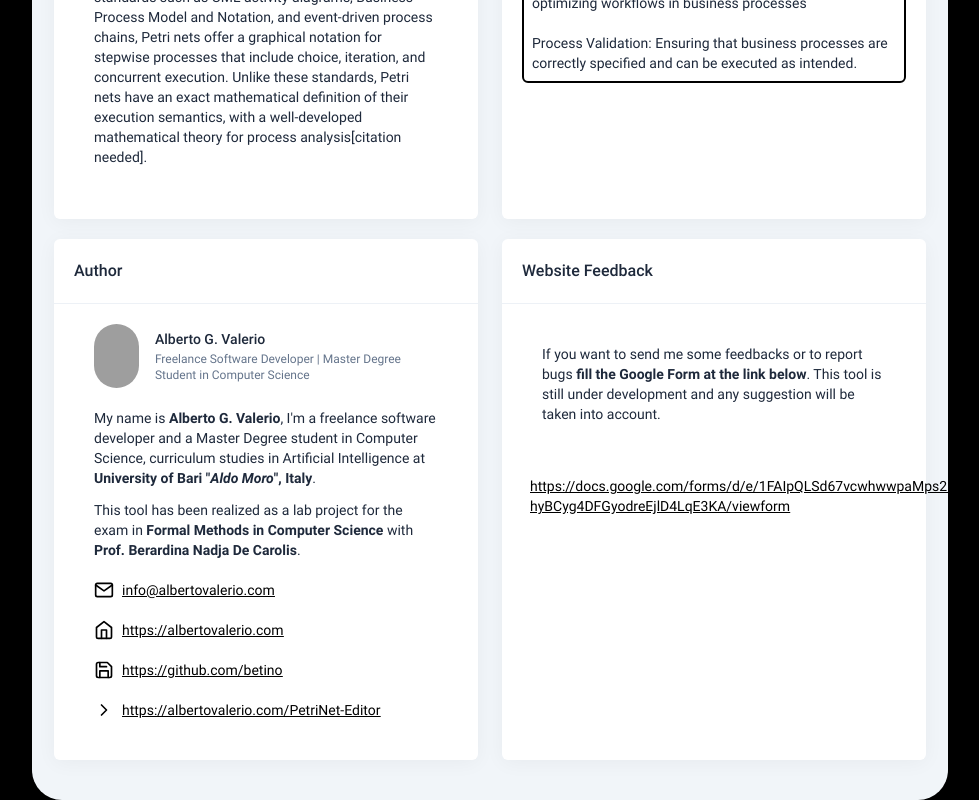
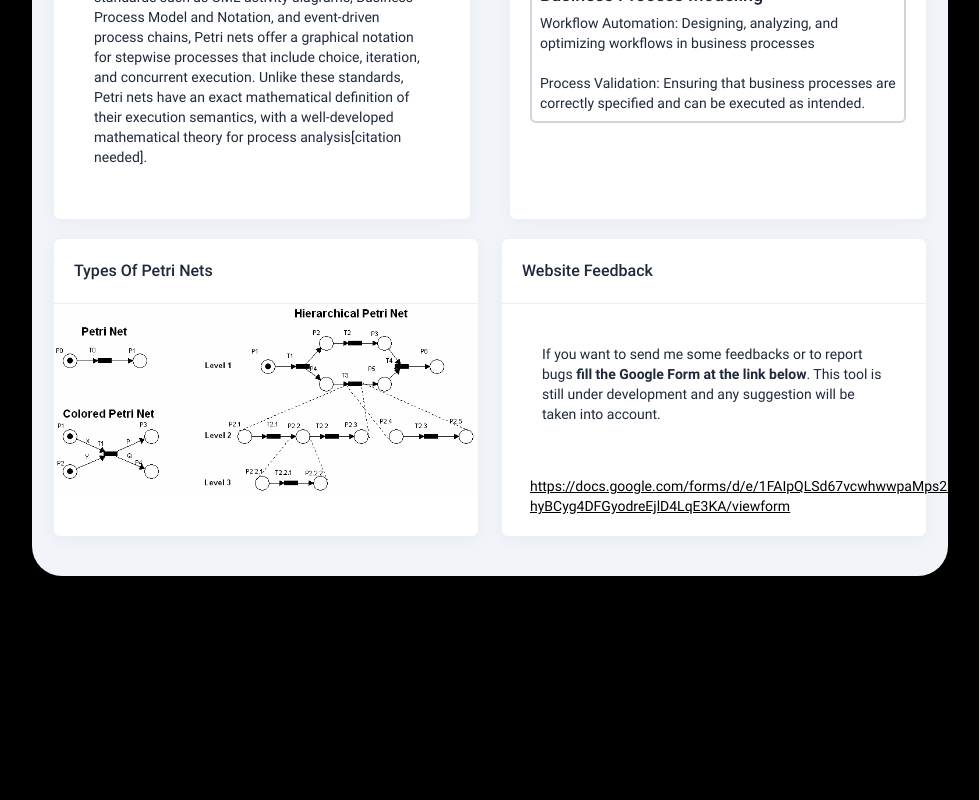
Before and after one commit to Dipu010/Petri-Own, a React (Create React App) app: page /dashboard in a window 1280 px wide. Shown: the part 498-1298 px from the top of the page, without its empty margins (300-1279 px from the left). After the commit the page ends 1074 px from the top, so only its background shows below. Built offline with nearby package versions, Linux system fonts and the light colour scheme; grey boxes are pictures that could not be loaded.

Commit message:
TYpes of petri nets added and dashboard name changed

```diff
--- a/src/Dashboard.js
+++ b/src/Dashboard.js
@@ -7,8 +7,8 @@ import BasicModal2 from "./components/modal/modal2";
 export const Dashboard = () => {
   return (
     <div>
-      <div className="intro-y grid grid-cols-12 gap-6 mt-5">
-        <div className="col-span-12 lg:col-span-6">
+      <div className="intro-y grid grid-cols-12 gap-10 mt-5">
+        <div className="col-span-12 lg:col-span-6 mb">
           <div className="intro-y box h-full">
             <div className="flex flex-col sm:flex-row items-center p-5 border-b border-slate-200/60 dark:border-darkmode-400">
               <h2 className="font-medium text-base mr-auto">Petri Net</h2>
@@ -46,16 +46,16 @@ export const Dashboard = () => {
             </div>
           </div>
         </div>
-        <div className="col-span-12 lg:col-span-6 ">
-          <div className="intro-y box b h-full">
+        <div className="col-span-12 lg:col-span-6   ">
+          <div className="intro-y box b h-full ">
             <div className="flex flex-col sm:flex-row items-center p-5 border-b  border-slate-200/60 dark:border-darkmode-400">
-              <h2 className="font-medium text-base mr-auto">
+              <h2 className="font-medium text-base mr-auto ">
                 Applications of Petri Nets
               </h2>
             </div>
 
-            <div className="p-5">
-              <div className="  p-2 rounded-md mb-2 border-2 border-black">
+            <div className="p-5 mt-2">
+              <div className="  p-2 rounded-md mb-10 border-2 border-gray-300 hover:bg-[#f4f4f5]  ">
                 <div className="flex items-center">
                   <div className="font-medium text-lg">
                     Rumours Detection and Blocking in OSNs
@@ -73,7 +73,7 @@ export const Dashboard = () => {
                   features.
                 </div>
               </div>
-              <div className=" mb-2 p-2 rounded-md border-2 border-black">
+              <div className=" mb-2 p-2 rounded-md border-2 border-gray-300 hover:bg-[#f4f4f5] ">
                 <div className="flex items-center">
                   <div className="font-medium text-lg ">
                     {" "}
@@ -110,93 +110,14 @@ export const Dashboard = () => {
         </div>
       </div>
       <div className="intro-y grid grid-cols-12 gap-6 mt-5">
-        <div className="col-span-12 lg:col-span-6">
+        <div className="col-span-12 lg:col-span-6  ">
           <div className="intro-y box h-full">
-            <div className="flex flex-col sm:flex-row items-center p-5 border-b border-slate-200/60 dark:border-darkmode-400">
-              <h2 className="font-medium text-base mr-auto">Author</h2>
+            <div className="flex flex-col sm:flex-row items-center p-5 border-b   border-slate-200/60 dark:border-darkmode-400">
+              <h2 className="font-medium text-base mr-auto">Types Of Petri Nets</h2>
             </div>
-            <div className="p-5">
-              <div className="flex items-start px-5">
-                <div className="w-full flex flex-col lg:flex-row items-center">
-                  <div className="w-16 h-16 image-fit">
-                    <img
-                      alt="Alberto G. Valerio"
-                      className="rounded-full"
-                      src="https://albertovalerio.com/img/alberto-valerio-freelance-web-developer-quote.jpg"
-                    />
-                  </div>
-                  <div className="lg:ml-4 text-center lg:text-left mt-3 lg:mt-0">
-                    <span className="font-medium">Alberto G. Valerio</span>
-                    <div className="text-slate-500 text-xs mt-0.5">
-                      Freelance Software Developer | Master Degree Student in
-                      Computer Science
-                    </div>
-                  </div>
-                </div>
+              <div>
+                <img src="/images/Petri-Nets_Types.png" />
               </div>
-              <div className="text-center lg:text-left p-5">
-                <div className="mb-3">
-                  My name is <strong>Alberto G. Valerio</strong>, I'm a
-                  freelance software developer and a Master Degree student in
-                  Computer Science, curriculum studies in Artificial
-                  Intelligence at{" "}
-                  <strong>
-                    University of Bari "<em>Aldo Moro</em>", Italy
-                  </strong>
-                  .
-                </div>
-                <div className="mb-3">
-                  This tool has been realized as a lab project for the exam in{" "}
-                  <strong>Formal Methods in Computer Science</strong> with{" "}
-                  <strong>Prof. Berardina Nadja De Carolis</strong>.
-                </div>
-                <div className="flex items-center justify-center lg:justify-start text-primary underline mt-5">
-                  <Mail className="w-5 h-5 mr-2" />
-                  <Link
-                    to="#"
-                    onClick={(e) => {
-                      window.location.href = "mailto:info@albertovalerio.com";
-                    }}
-                  >
-                    info@albertovalerio.com
-                  </Link>
-                </div>
-                <div className="flex items-center justify-center lg:justify-start text-primary underline mt-5">
-                  <Home className="w-5 h-5 mr-2" />
-                  <Link
-                    to="#"
-                    onClick={(e) => {
-                      window.location.href = "https://albertovalerio.com";
-                    }}
-                  >
-                    https://albertovalerio.com
-                  </Link>
-                </div>
-                <div className="flex items-center justify-center lg:justify-start text-primary underline mt-5">
-                  <Save className="w-5 h-5 mr-2" />
-                  <Link
-                    to="#"
-                    onClick={(e) => {
-                      window.location.href = "https://github.com/betino";
-                    }}
-                  >
-                    https://github.com/betino
-                  </Link>
-                </div>
-                <div className="flex items-center justify-center lg:justify-start text-primary underline mt-5">
-                  <ChevronRight className="w-5 h-5 mr-2" />
-                  <Link
-                    to="#"
-                    onClick={(e) => {
-                      window.location.href =
-                        "https://albertovalerio.com/PetriNet-Editor";
-                    }}
-                  >
-                    https://albertovalerio.com/PetriNet-Editor
-                  </Link>
-                </div>
-              </div>
-            </div>
           </div>
         </div>
         <div className="col-span-12 lg:col-span-6 ">
--- a/src/config/routes.js
+++ b/src/config/routes.js
@@ -1,6 +1,6 @@
 const routes = {
     dashboard: {
-        label: 'Dashboard',
+        label: 'About',
         uri: '/dashboard',
         slug: 'dashboard',
         children: []
```
Also changed, not shown: public/images/Petri-Nets_Types.png (added).
